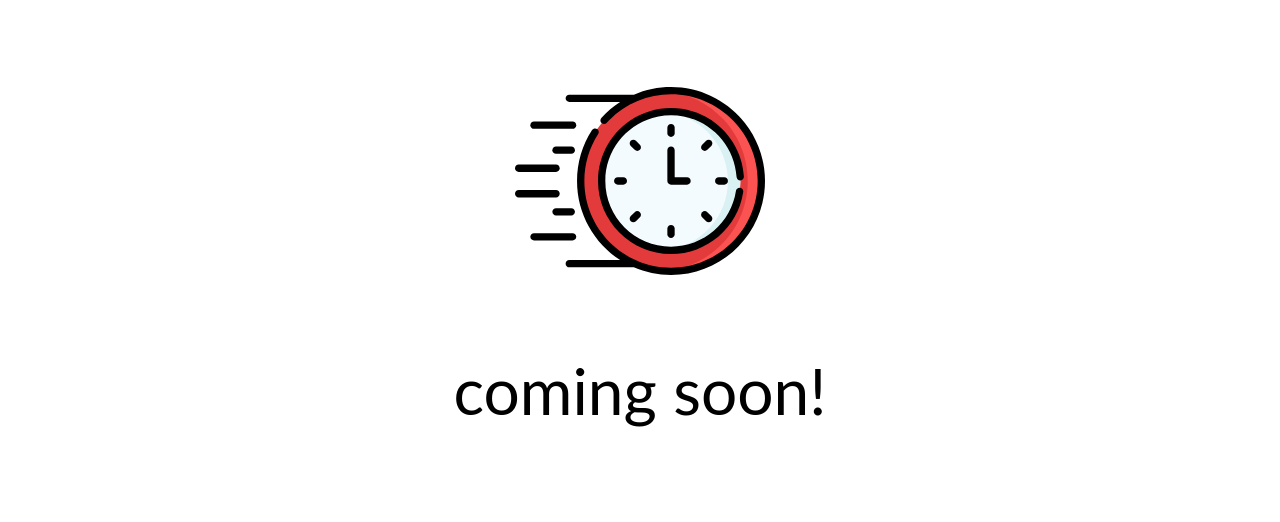
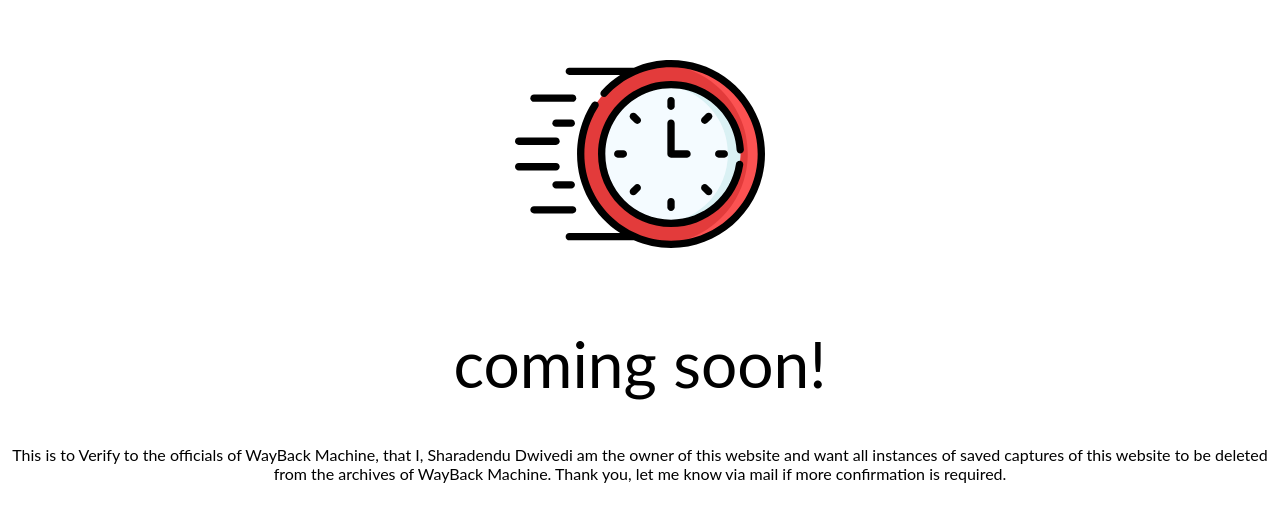
Before and after one commit to SharadenduDwivedi/website, a plain HTML site: page index.html in a window 1280 px wide. Shown: the part 136-658 px from the top of the page. Drawn offline with Linux system fonts and the light colour scheme.

Commit message:
Update index.html

```diff
--- a/index.html
+++ b/index.html
@@ -69,5 +69,6 @@
         </g>
     </svg>
     <h1>Coming soon!</h1>
+    <p>This is to Verify to the officials of WayBack Machine, that I, Sharadendu Dwivedi am the owner of this website and want all instances of saved captures of this website to be deleted from the archives of WayBack Machine. Thank you, let me know via mail if more confirmation is required.</p>
 </body>
 </html>
```
